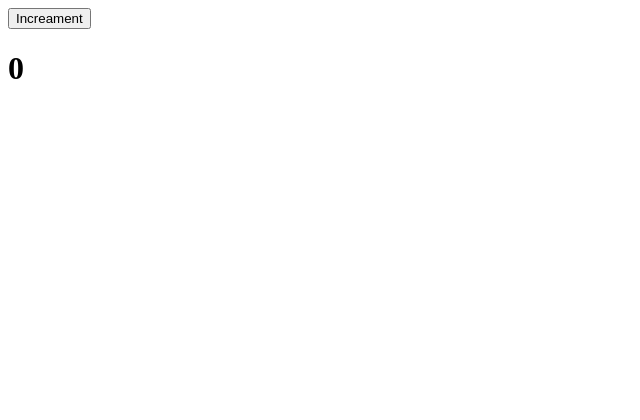
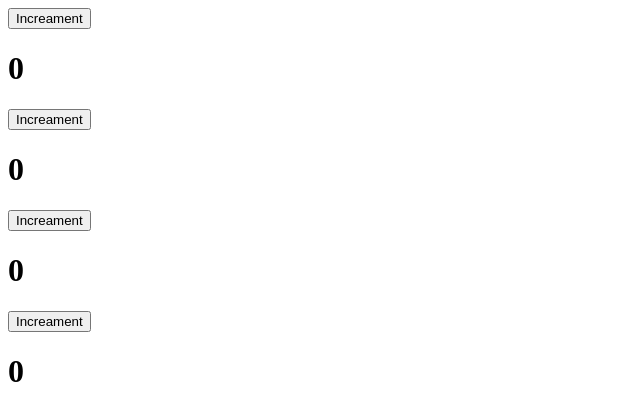
Before and after one commit to Amit-1998/DEV_PP_11, a React (Create React App) app in the folder Module3/React/demo/: page / in a window 1280 px wide. Shown: the top 420 px of the page, without its empty margins (0-640 px from the left). Built offline with nearby package versions, Linux system fonts and the light colour scheme.

Commit message:
React.render() mein ek component pass karenge as a parent aur usme chaar child pass karenge ( treated as a object)

```diff
--- a/Module3/React/demo/src/index.js
+++ b/Module3/React/demo/src/index.js
@@ -12,8 +12,14 @@ import MyComp from "./classBasedComponent/MyComp";
 
 ReactDOM.render(
                 //   <App />, // ek Component
-                  <MyComp/>, // basically <MyComp/> ek component usage hai joki ek sort of Object hai MyComp.js class ka// class based vaala component
-                  document.getElementById('root') // aur ek jagah jha us component ko dikhana hai
+                //   <MyComp/>, // basically <MyComp/> ek component usage hai joki ek sort of Object hai MyComp.js class ka// class based vaala component
+                   <div>
+                        <MyComp/>
+                        <MyComp/>
+                        <MyComp/>
+                        <MyComp/>
+                   </div>, // ek component(parent) jiske chaar child
+                   document.getElementById('root') // aur ek jagah jha us component ko dikhana hai
                     // yha par document us index.html(inside public folder) file ko indicate karta hai
                     // ye index.html file se id="root" vaale div ko laata hai aur usme App vaale component ko daal deta hai
                 );
```
